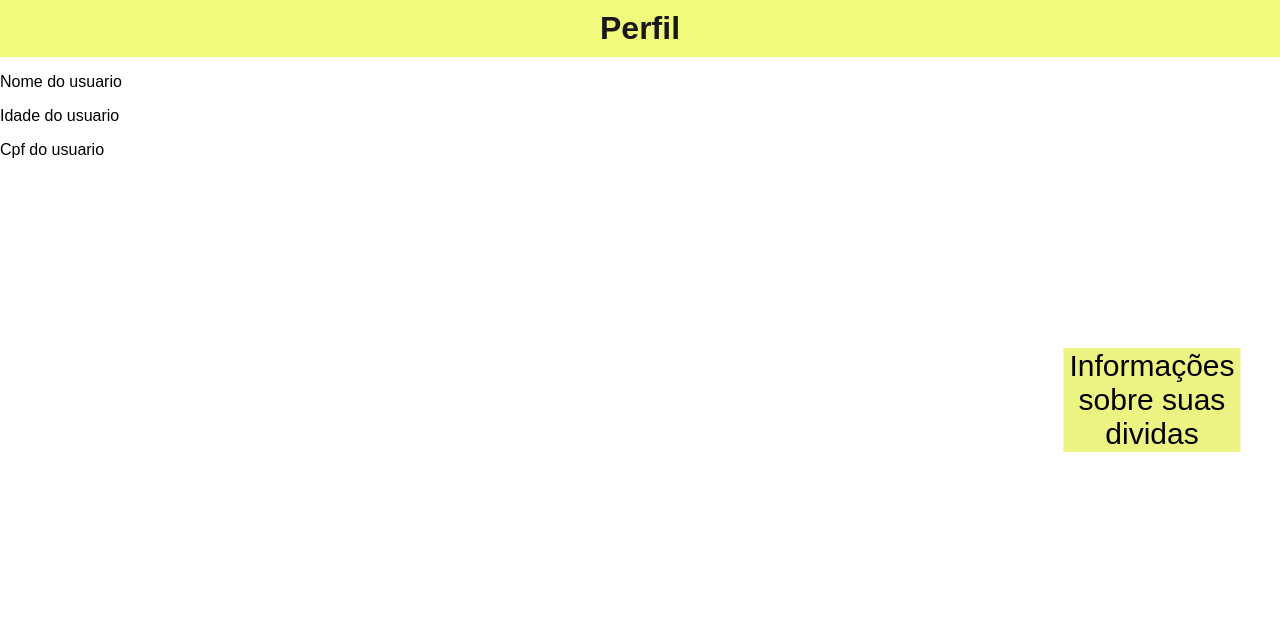
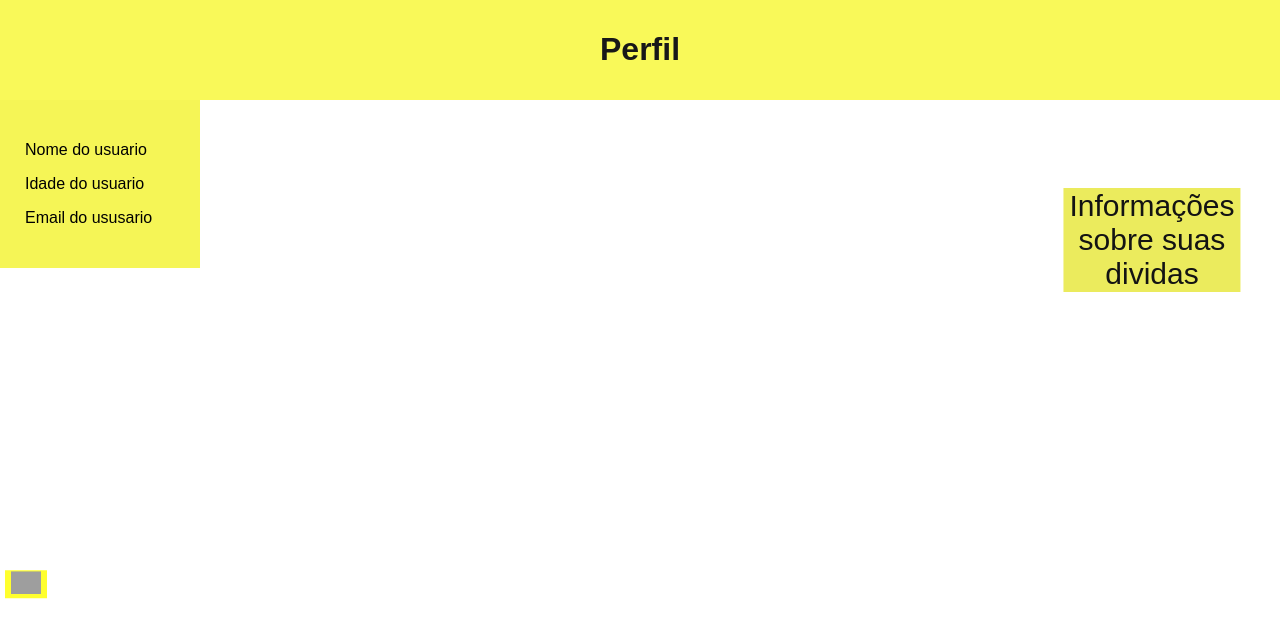
Before and after one commit to NicolasB404/trabalhosite, a plain HTML site: page index4.html in a window 1280 px wide. Drawn offline with Linux system fonts and the light colour scheme; grey boxes are pictures that could not be loaded.

Commit message:
Update index4.html

```diff
--- a/index4.html
+++ b/index4.html
@@ -1,50 +1,60 @@
 <!DOCTYPE html>
-<html lang="pt-br">
 <head>
-    <meta charset="UTF-8">
-    <meta name="viewport" content="width=device-width, initial-scale=1.0">
     <title>ajuda financeira</title>
+</head>
+<body>
+    <header>
+        <h1>Perfil</h1>
+    </header>
+    <div class="Info">
+<P>Nome do usuario</P>
+<P>Idade do usuario</P>
+<P>Email do ususario</P>
+</div>
+<button class="configura">
+    <img src="https://i.ibb.co/20wCnLgZ/Windows-Settings-app-icon.png" class="conf">
+</button>
+<button class="Bt1">Informações sobre suas dividas</button>
+</body>
     <style>
         body {
             font-family: Arial, sans-serif;
             margin: 0;
             padding: 0;
-            background-color: #ffffff;
+            background-color: rgb(255, 255, 255);
         }
         header {
-            background-color: #f1fa7b;
+            background-color: rgba(248, 248, 63, 0.863);
             color: rgb(24, 24, 24);
             padding: 10px 0;
             text-align: center;
         }
-
-        header h1 {
-            margin: 0;
+        .configura{
+            top: 73%;
+            left: 2%;
+            transform: translate(-50%, -50%);
+            position: absolute;
+            background-color:rgb(255, 255, 46);
+            border:none;
         }
-        .fundoBranco{
-        color:rgb(0, 0, 0);
-        background-color: #ecf382;
+        .conf{
+            width: 30px ;
+            height:auto
+        }
+        .Info{
+            padding: 25px;
+            width: 150px;
+            background: rgb(245, 245, 86);
+        }
+        .Bt1{
+        color:rgb(19, 19, 19);
+        background-color: rgb(235, 235, 93);
         position: absolute;
-         top: 50%;
+         top: 30%;
          left: 90%;
         transform: translate(-50%, -50%);
         text-align: center;
         font-size: 30px;
         border: none;
     }
-        .main-content {
-            padding: 20px;
-            text-align: center;
-        }
     </style>
-</head>
-<body>
-    <header>
-        <h1>Perfil</h1>
-    </header>
-  <P>Nome do usuario</P>
-<P>Idade do usuario</P>
-<P>Cpf do usuario</P>
-<button class="fundoBranco">Informações sobre suas dividas</button>
-</body>
-</html>
```
